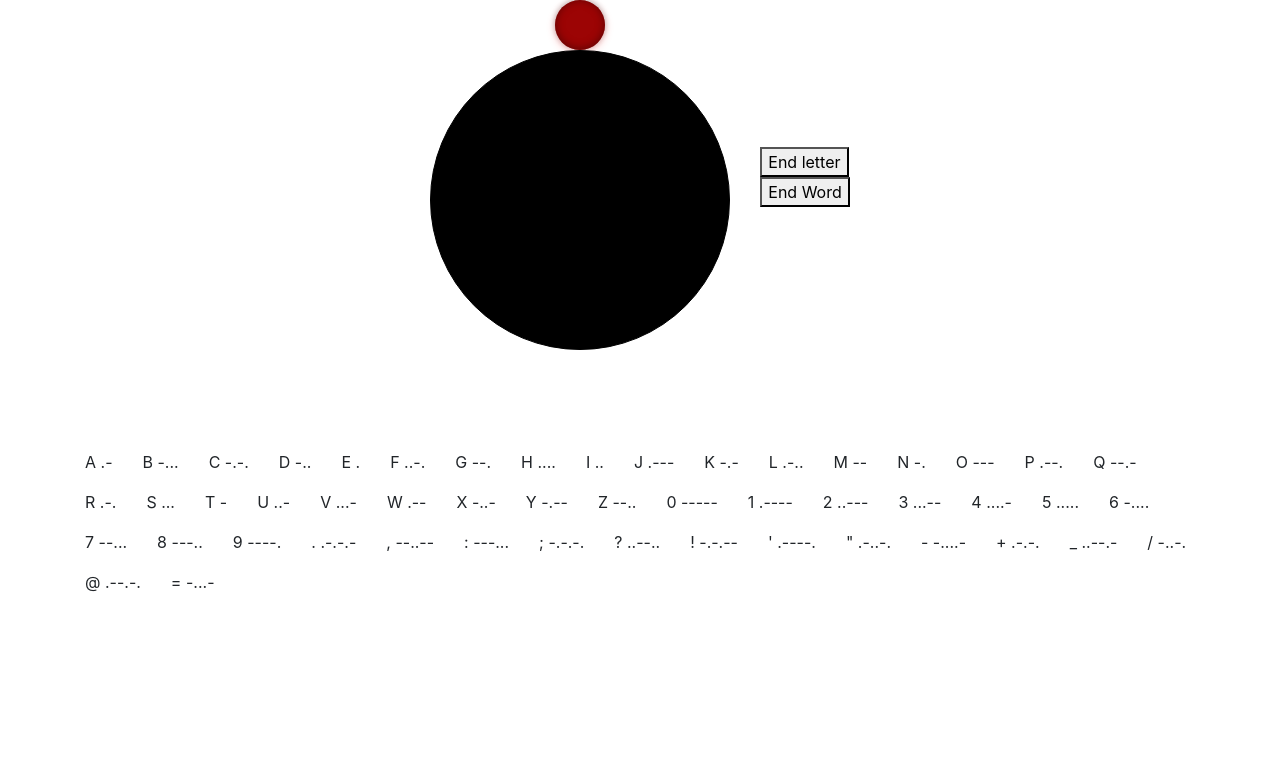
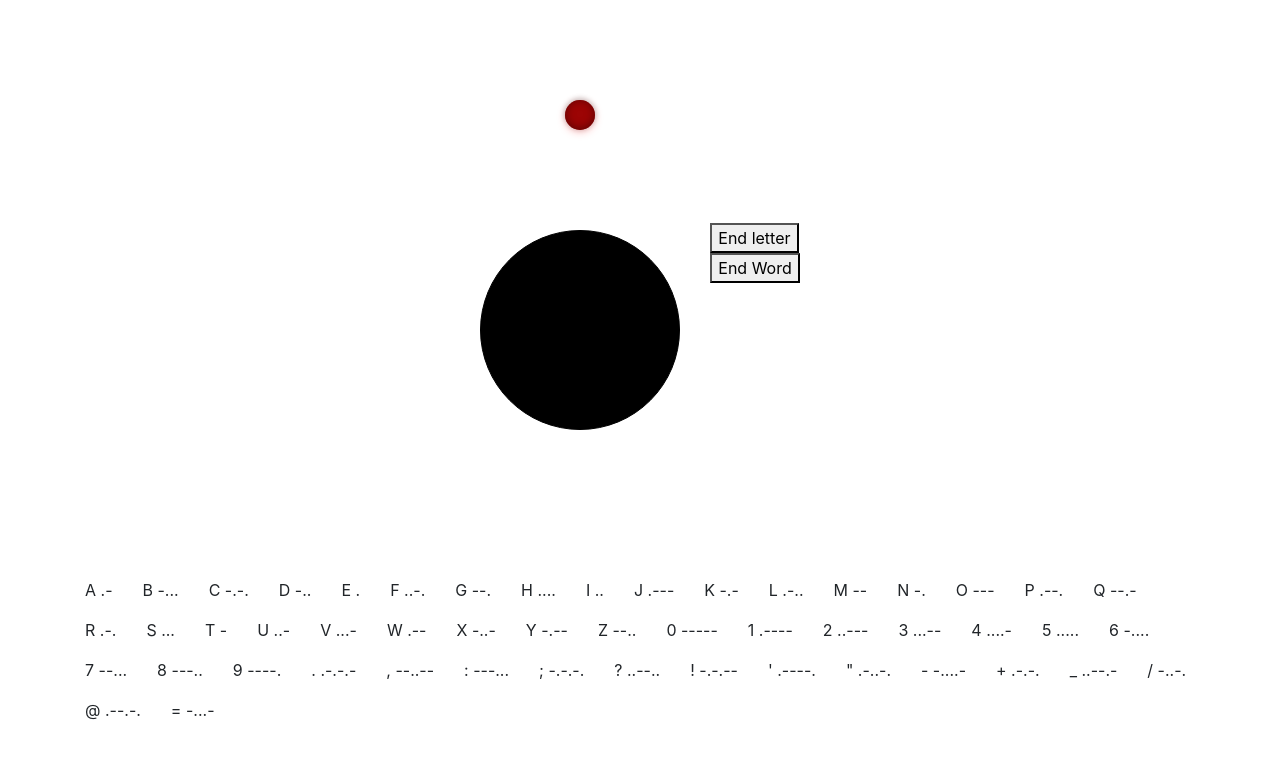
Before and after one commit to Anh-KNguyen/morse, a React (Create React App) app in the folder my-app/: page / in a window 1280 px wide. Shown: the top 758 px of the page. Built offline with nearby package versions, Linux system fonts and the light colour scheme.

Commit message:
Allign react components

```diff
--- a/my-app/src/App.css
+++ b/my-app/src/App.css
@@ -5,8 +5,8 @@
     align-items: center;
 }
 .dot-button {
-    height: 300px;
-    width: 300px;
+    height: 200px;
+    width: 200px;
     border-radius: 50%;
     border: 1px solid black;
     background-color: black;
@@ -19,8 +19,8 @@
     box-shadow: 0 -1px 5px 1px rgba(0, 0, 0, .2), inset 0 -2px 8px #5c0404, 0 2px 20px rgba(255, 0, 0, .8);
 }
 .light-off, .light-on {
-    width: 50px;
-    height: 50px;
+    width: 30px;
+    height: 30px;
     border-radius: 50%;
     -webkit-transition: .5s ease;
     transition:.5s ease;
@@ -29,3 +29,9 @@
     background-color: #9c0404;
     box-shadow: 0 -1px 5px 1px rgba(0, 0, 0, .2), inset 0 -1px 9px #5c0404, 0 2px 8px rgba(255, 0, 0, .25);
 }
+.light-container {
+    margin-left: "auto";
+    margin-right: "auto";
+    margin-top: "50px";
+    margin-bottom: "20px";
+}
--- a/my-app/src/App.js
+++ b/my-app/src/App.js
@@ -115,12 +115,23 @@ class App extends React.Component {
   render() {
     return (
       <>
-
-
         <div className="row button-container">
           <div className="col-auto">
-            <div className={(this.state.islightOn ? "light-on" : "light-off")} style={{marginLeft: "auto", marginRight: "auto"}}/>
+            <div className={(this.state.islightOn ? "light-on" : "light-off")} style={{marginLeft: "auto", marginRight: "auto", marginTop: "100px", marginBottom: " 100px"}}/>
             <button className={"dot-button " + (this.state.isButtonPushed ? "dot-button-grey" : null)} onMouseDown={this.handleMorseEvent} onMouseUp={this.handleMorseEvent}></button>
+            <br/>
+            <div style={{marginLeft: "auto", marginRight: "auto", textAlign: "center"}}>
+              {this.state.sequence}
+            </div>
+            <br/>
+            <div style={{textAlign: "center"}}>
+              {this.state.letter}
+            </div>
+            <br/>
+            <div style={{textAlign: "center"}}>
+              {this.state.word}
+            </div>
+            <br/>
           </div>
           <div className="col-auto">
             <div>
@@ -134,12 +145,11 @@ class App extends React.Component {
 
         <div>
           {/* {this.state.end_time - this.state.start_time} */}
+
           <br/>
-          {this.state.sequence}
+
           <br/>
-          {this.state.letter}
-          <br/>
-          {this.state.word}
+
           <br/>
           <div class="container">
             <div className="row">
```
